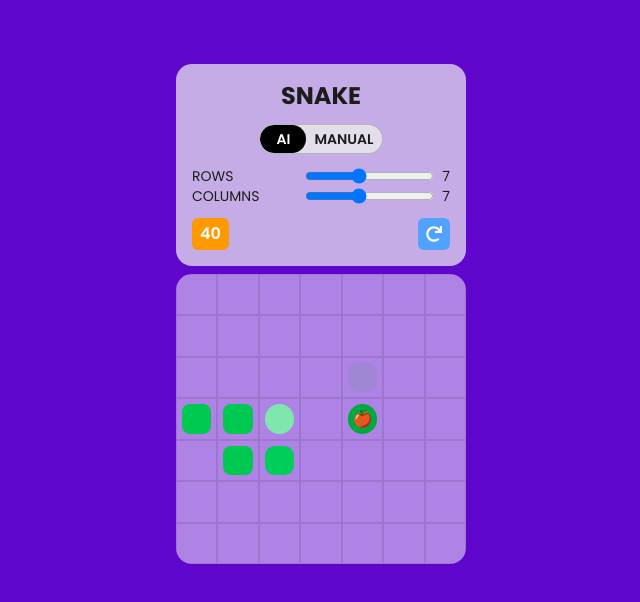
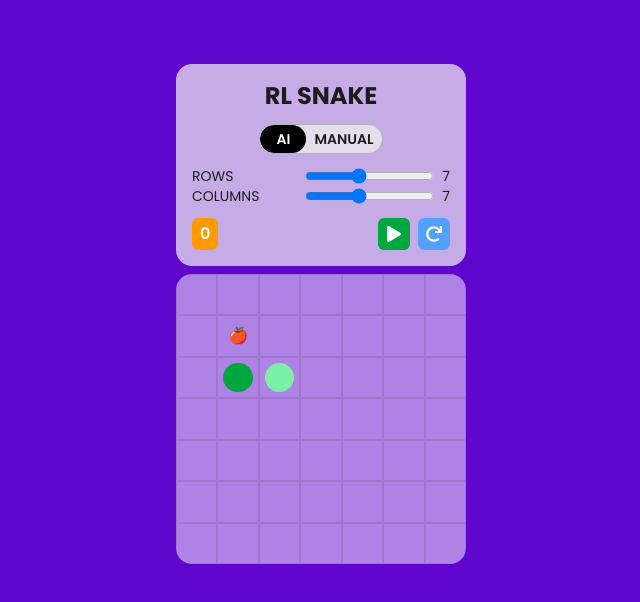
Before and after one commit to mafgit/reinforcement-learning-snake, a Next.js app: page / in a window 1280 px wide. Shown: the top 602 px of the page, without its empty margins (319-959 px from the left). Built offline with nearby package versions, Linux system fonts and the light colour scheme.

Commit message:
- added resume/stop buttons - added keyboard tip - trained better

```diff
--- a/src/components/Game.tsx
+++ b/src/components/Game.tsx
@@ -16,10 +16,7 @@ const initRows = 7;
 const initCols = 7;
 const startPos = { r: 2, c: 2 };
 const initFood = { r: 1, c: 1 };
-const initSnake = [
-	startPos,
-	{ ...startPos, c: startPos.c - 1 },
-];
+const initSnake = [startPos, { ...startPos, c: startPos.c - 1 }];
 
 export default function GameComponent({
 	autoMode,
@@ -43,6 +40,9 @@ export default function GameComponent({
 	const rowsRef = useRef(initRows);
 	const colsRef = useRef(initCols);
 	const [grid, setGrid] = useState(createGrid(initRows, initCols));
+
+	const [stopped, setStopped] = useState(true);
+	const stoppedRef = useRef(true);
 
 	// [head, ..., ..., ..., tail]
 	const [snakeParts, setSnakeParts] = useState<CellLocation[]>(initSnake);
@@ -94,13 +94,14 @@ export default function GameComponent({
 		if (collided) {
 			hitAudio.current?.play().catch(() => {});
 			setGameOver(true);
+			stop();
 		}
 	}
 
 	function tick() {
 		if (timeout.current !== null) clearTimeout(timeout.current);
 
-		if (!game.current.gameOver) {
+		if (!stoppedRef.current && !game.current.gameOver) {
 			timeout.current = setTimeout(() => {
 				if (autoModeRef.current) {
 					const updatedUI = model.run(game.current);
@@ -123,26 +124,44 @@ export default function GameComponent({
 		}
 	}
 
+	function stop() {
+		setStopped(true);
+		stoppedRef.current = true;
+	}
+
+	function resume() {
+		setStopped(false);
+		stoppedRef.current = false;
+	}
+
 	function keyPressHandler(e: KeyboardEvent) {
 		if (e.key === "ArrowUp") {
+			e.stopPropagation();
+			e.preventDefault();
 			if (game.current.headDirection === Direction.Right) {
 				nextActionQueue.current.push(Action.Anticlockwise);
 			} else if (game.current.headDirection === Direction.Left) {
 				nextActionQueue.current.push(Action.Clockwise);
 			}
 		} else if (e.key === "ArrowRight") {
+			e.stopPropagation();
+			e.preventDefault();
 			if (game.current.headDirection === Direction.Up) {
 				nextActionQueue.current.push(Action.Clockwise);
 			} else if (game.current.headDirection === Direction.Down) {
 				nextActionQueue.current.push(Action.Anticlockwise);
 			}
 		} else if (e.key === "ArrowDown") {
+			e.stopPropagation();
+			e.preventDefault();
 			if (game.current.headDirection === Direction.Right) {
 				nextActionQueue.current.push(Action.Clockwise);
 			} else if (game.current.headDirection === Direction.Left) {
 				nextActionQueue.current.push(Action.Anticlockwise);
 			}
 		} else if (e.key === "ArrowLeft") {
+			e.stopPropagation();
+			e.preventDefault();
 			if (game.current.headDirection === Direction.Up) {
 				nextActionQueue.current.push(Action.Anticlockwise);
 			} else if (game.current.headDirection === Direction.Down) {
@@ -162,7 +181,7 @@ export default function GameComponent({
 		return () => {
 			window.removeEventListener("keyup", keyPressHandler);
 		};
-	}, [autoMode, gameOver]);
+	}, [autoMode, gameOver, stopped]);
 
 	function updateFood({ r, c }: CellLocation) {
 		setFood({ r, c });
@@ -175,7 +194,7 @@ export default function GameComponent({
 		return () => {
 			if (timeout.current !== null) clearTimeout(timeout.current);
 		};
-	}, [gameOver]);
+	}, [gameOver, stopped]);
 
 	function restartHandler() {
 		setPoints(0);
@@ -191,6 +210,7 @@ export default function GameComponent({
 		);
 
 		setFood(newFood);
+		setSnakeParts(initSnake)
 		rowsRef.current = rowsState;
 		colsRef.current = colsState;
 		setGrid(createGrid(rowsRef.current, colsRef.current));
@@ -203,6 +223,9 @@ export default function GameComponent({
 				colsState={colsState}
 				gameOver={gameOver}
 				points={points}
+				stopped={stopped}
+				stop={stop}
+				resume={resume}
 				restartHandler={restartHandler}
 				rowsState={rowsState}
 				setAutoMode={setAutoMode}
--- a/src/components/Options.tsx
+++ b/src/components/Options.tsx
@@ -1,5 +1,5 @@
 import { maxCols, maxRows, minCols, minRows } from "@/constants/dimensions";
-import { FaRedo } from "react-icons/fa";
+import { FaPlay, FaRedo, FaStop } from "react-icons/fa";
 
 interface Props {
 	gameOver: boolean;
@@ -11,6 +11,9 @@ interface Props {
 	setColsState: React.Dispatch<React.SetStateAction<number>>;
 	restartHandler: () => void;
 	points: number;
+	stopped: boolean;
+	resume: () => void;
+	stop: () => void;
 }
 
 const Options = ({
@@ -22,6 +25,9 @@ const Options = ({
 	colsState,
 	setColsState,
 	restartHandler,
+	stop,
+	resume,
+	stopped,
 	points,
 }: Props) => {
 	return (
@@ -29,9 +35,10 @@ const Options = ({
 			// style={{
 			// 	// width: "minmax(80vw, 700px)"
 			// }}
-		className="w-full rounded-2xl p-4 flex flex-col items-center gap-3 justify-center text-center bg-[#f3f3f3]/70 ">
+			className="w-full rounded-2xl p-4 flex flex-col items-center gap-3 justify-center text-center bg-[#f3f3f3]/70 "
+		>
 			<div className="flex gap-3 flex-col items-center justify-center flex-wrap">
-				<h1 className="text-2xl font-bold">SNAKE</h1>
+				<h1 className="text-2xl font-bold">RL SNAKE</h1>
 
 				<div className="flex items-center border border-black/20 justify-center rounded-full bg-[#ebebeb]/80 overflow-hidden font-semibold text-sm">
 					<button
@@ -59,6 +66,12 @@ const Options = ({
 						MANUAL
 					</button>
 				</div>
+
+				{!autoMode ? (
+					<p className="text-xs text-gray-800">
+						(Manual works with a keyboard)
+					</p>
+				) : null}
 			</div>
 
 			<div className="w-full">
@@ -115,13 +128,32 @@ const Options = ({
 					GAME OVER!
 				</p>
 
+				{stopped ? (
+					<>
+						{!gameOver ? (
 							<button
-					aria-label="Restart"
+								onClick={resume}
+								className="bg-green-600 font-semibold text-white p-2 rounded-md cursor-pointer"
+							>
+								<FaPlay />
+							</button>
+						) : null}
+
+						<button
 							onClick={restartHandler}
 							className="bg-blue-400 font-semibold text-white p-2 rounded-md cursor-pointer"
 						>
 							<FaRedo />
 						</button>
+					</>
+				) : (
+					<button
+						onClick={stop}
+						className="bg-red-400 font-semibold text-white p-2 rounded-md cursor-pointer"
+					>
+						<FaStop />
+					</button>
+				)}
 			</div>
 		</header>
 	);
--- a/src/services/train.ts
+++ b/src/services/train.ts
@@ -6,7 +6,7 @@ import fs from "fs";
 const model = new QLearning();
 
 const GAMES = 1200;
-const MAX_STEPS = 500;
+const MAX_STEPS = 1000;
 
 console.log("Starting Training...");
 console.log("Games:", GAMES);
```
Also changed, not shown: pretrained.json (+1 -1 lines). Lines whose indentation alone changed are shown as unchanged.
